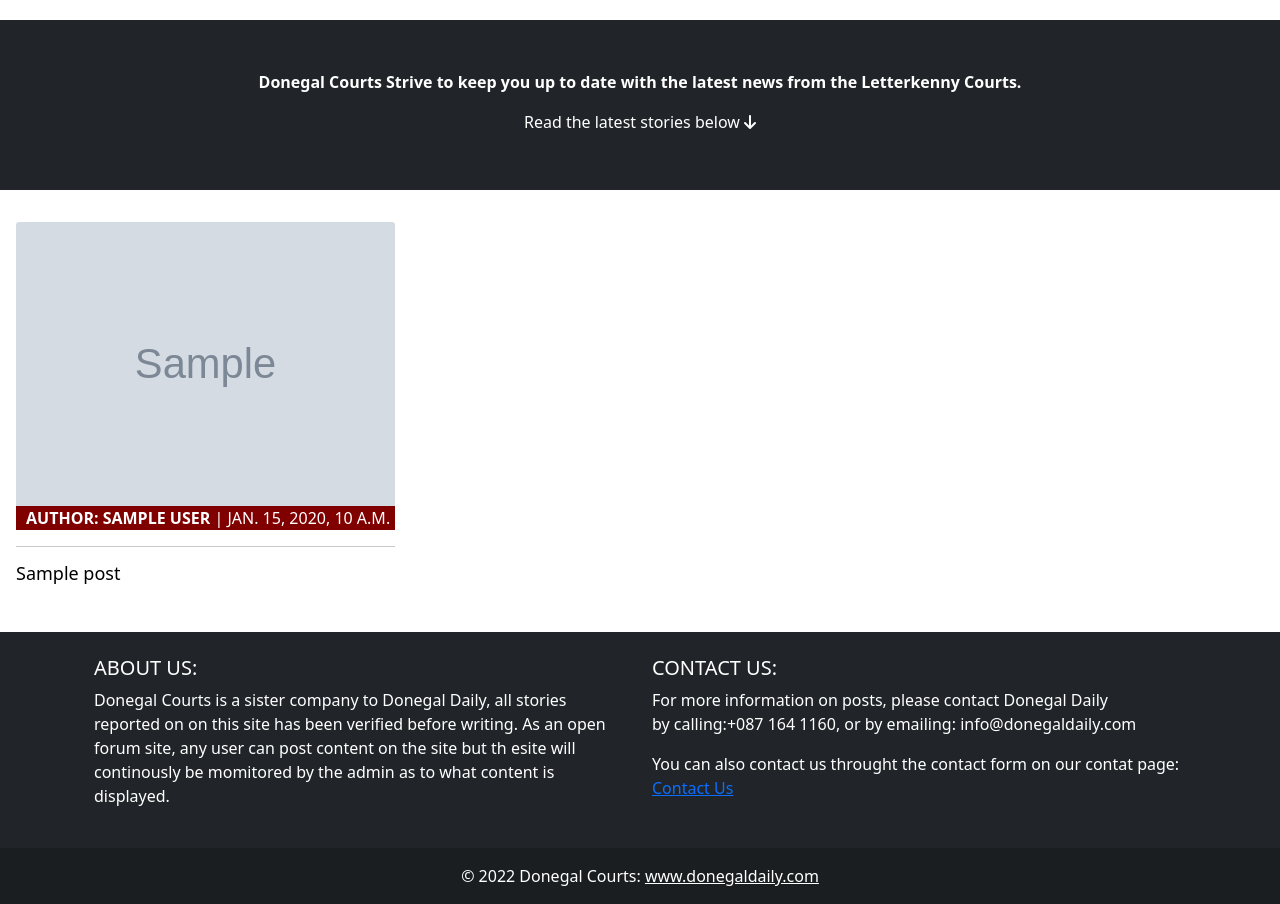
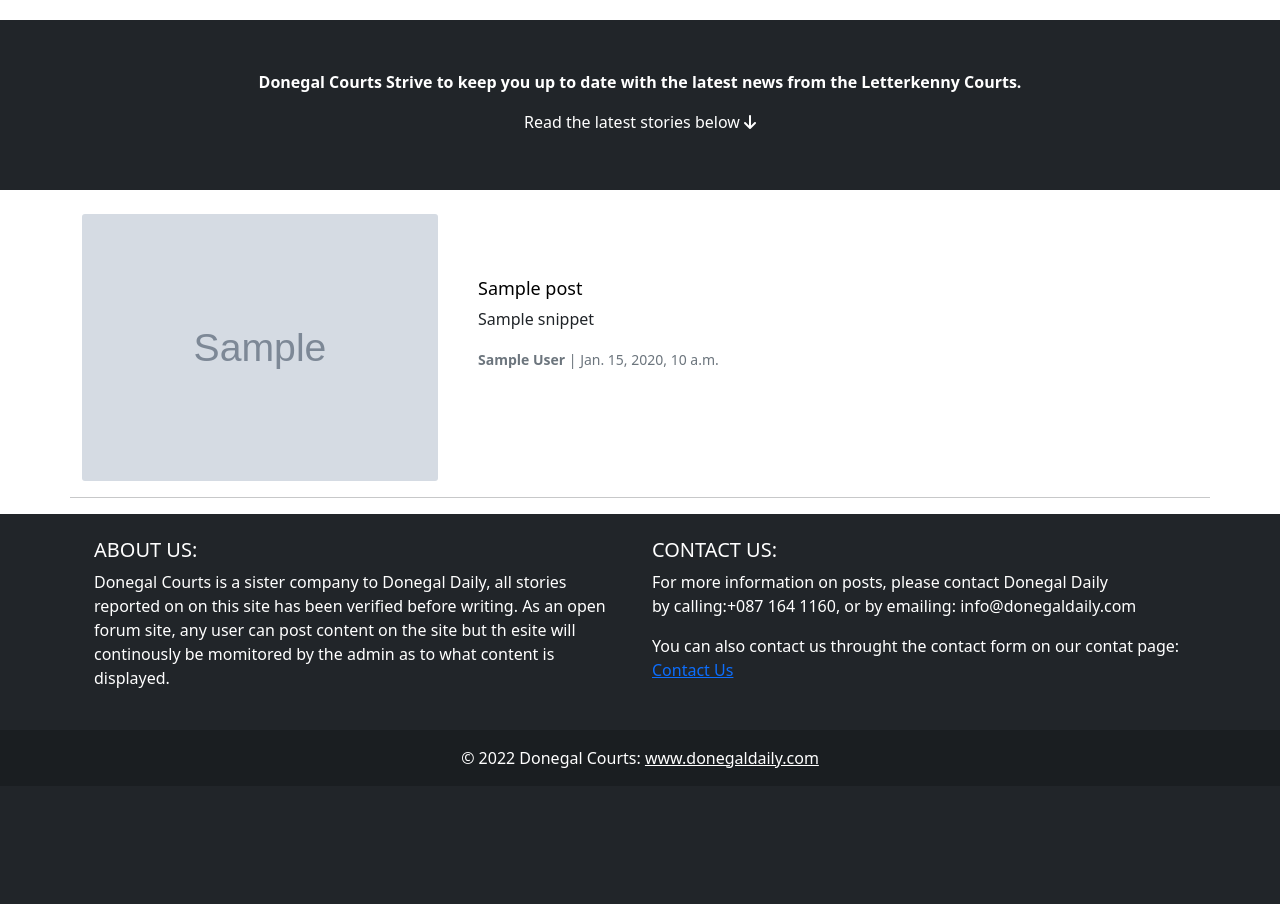
Before and after one commit to MeganNyhan/CI_PP4_Donegal_Courts, a Django app: template templates/home.html in a window 1280 px wide. Shown: the part 580-1484 px from the top of the page. After the commit the page ends 1348 px from the top, so only its background shows below. Run offline with Django 3.2, Linux system fonts and the light colour scheme; the template is opened without the code that fills it: most values are stand-ins (such as "Sample title", 1, 10 or a date in 2020); grey boxes marked "Sample" are stand-in pictures; some libraries are stand-ins or nearby versions.

Commit message:
Add chanegs to the styling of the home page of the blog

```diff
--- a/templates/home.html
+++ b/templates/home.html
@@ -43,25 +43,29 @@
   <p class="text-center text-white"> Read the latest stories below    <i class="fa-solid fa-arrow-down"></i></i></p>
 </div>
 </div>
-<div class="col-12 mt-3 left">
+<br/>
+<div class="container">
   <div class="row">
          {% for post in post_list %}
+<!-- New Idea for Boostrap Card -->
+    <br/>
+     <div class="card mb-3" style="max-width: 100%;">
+      <div class="row no-gutters">
         <div class="col-md-4">
-           <div class="card mb-4">
+          <img src="{{ post.featured_image.url }}" class="card-img" alt="...">
+        </div>
+        <div class="col-md-8">
           <div class="card-body">
-               <div class="image-container">
-                 <img class="card-img-top" src="{{ post.featured_image.url }}">
-                 <div class="image-flash">
-                   <p class="author"><strong>Author: {{ post.author }}</strong> | {{ post.post_date}}</p>
-                 </div>
-                 <hr/>
+            <br/><br/>
             <a href="{% url 'post-detail' post.pk %}" class="post-link">
-                 <h2 class="card-title">{{ post.title }}</h2>
-               </a>
+            <h5 class="card-title">{{ post.title }}</h5></a>
+            <p class="card-text">{{post.snippet}}</p>
+            <p class="card-text"><small class="text-muted"><strong>{{ post.author }}</strong> | {{ post.post_date}}</small></p>
           </div>
         </div>
       </div>
     </div>
+    <hr>
   {% if forloop.counter|divisibleby:6 %}
 </div>
 <div class="row">
@@ -69,4 +73,7 @@
   {% endfor %}
 </div>
 </div>
+</div>
+</div>
+     <!-- End Idea for Boostrap Card -->
 {% endblock %}
```
Lines whose indentation alone changed are shown as unchanged.
